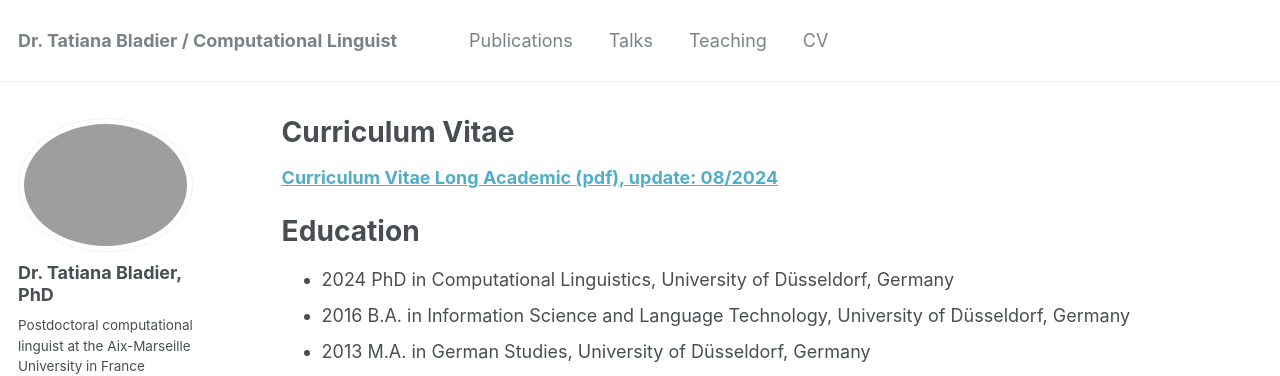
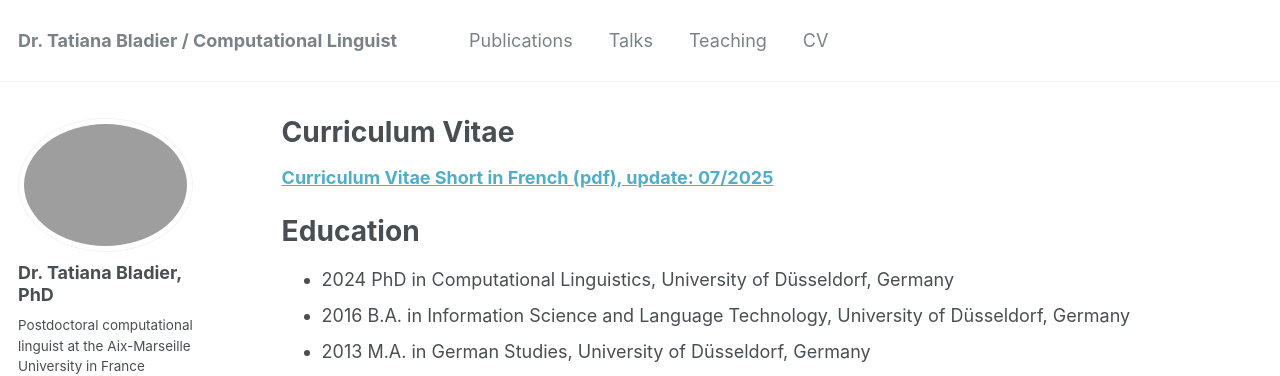
Before and after one commit to TatianaBladier/TatianaBladier.github.io, a Jekyll site: the page built from _pages/cv.md, in a window 1280 px wide and 1342 px high. Shown: the top 376 px of the window. Built offline with Jekyll 4.4.1, drawn with Linux system fonts in a browser that asks for light colours; some web fonts are replaced.

Commit message:
new CV 2025

```diff
--- a/_pages/cv.md
+++ b/_pages/cv.md
@@ -9,7 +9,9 @@ redirect_from:
 
 {% include base_path %}
 
-**[Curriculum Vitae Long Academic (pdf), update: 08/2024](https://tatianabladier.github.io/files/Bladier_CV_long_academic.pdf){:target="_blank" rel="noopener"}**<br />
+**[Curriculum Vitae Short in French (pdf), update: 07/2025](https://tatianabladier.github.io/files/NewCV_2025.pdf){:target="_blank" rel="noopener"}**<br />
+
+<!--**[Curriculum Vitae Long Academic (pdf), update: 08/2024](https://tatianabladier.github.io/files/Bladier_CV_long_academic.pdf){:target="_blank" rel="noopener"}**<br /> -->
 
 Education
 ======
```
Also changed, not shown: 1 other file.
